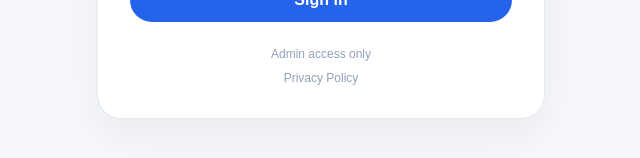
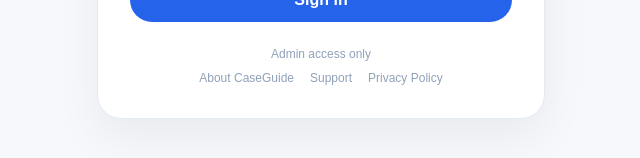
Before and after one commit to CaseGuideANES/caseguide-admin, a Next.js app: page /sign-in in a window 1280 px wide. Shown: the part 550-708 px from the top of the page, without its empty margins (319-959 px from the left). Built offline with nearby package versions, Linux system fonts and the light colour scheme; no server answers.

Commit message:
Add marketing and support links to sign-in page

```diff
--- a/app/sign-in/page.tsx
+++ b/app/sign-in/page.tsx
@@ -175,9 +175,11 @@ export default function HomePage() {
 <p className="mt-6 text-center text-xs font-medium text-slate-400">
           Admin access only
         </p>
-        <p className="mt-2 text-center text-xs text-slate-400">
+        <div className="mt-2 flex justify-center gap-4 text-xs text-slate-400">
+          <a href="/marketing" className="hover:underline">About CaseGuide</a>
+          <a href="/support" className="hover:underline">Support</a>
           <a href="/privacy" className="hover:underline">Privacy Policy</a>
-        </p>
+        </div>
       </div>
     </main>
   );
```
